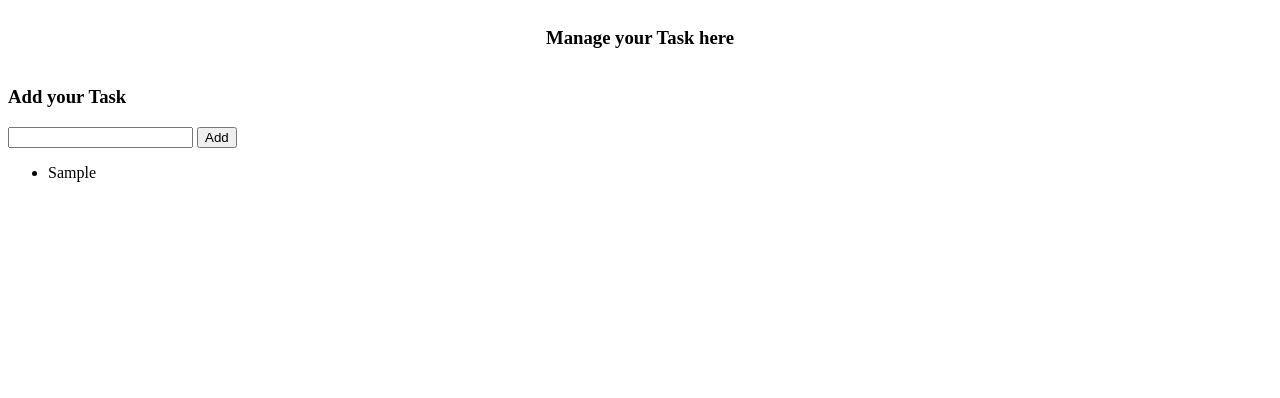
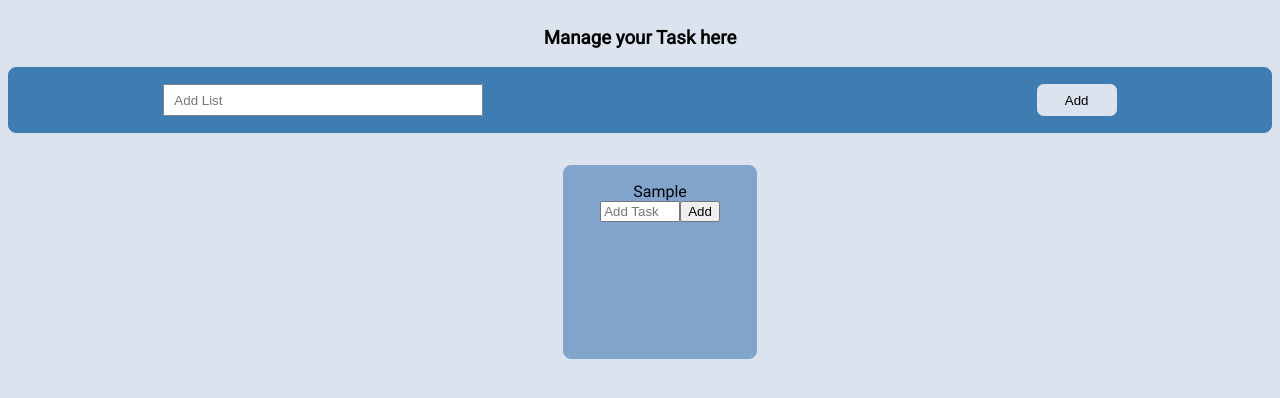
Before and after one commit to shreykr2802/task_manager, a plain HTML site: page index.html in a window 1280 px wide. Both pictures are taken after typing "Sample" into the empty fields and a click on the button "Add". Drawn offline with Linux system fonts and the light colour scheme.

Commit message:
list create and add task name changes

```diff
--- a/css/index.css
+++ b/css/index.css
@@ -1,6 +1,6 @@
-h1 {
-    font-size: 5rem;
-    color: red;
+body {
+    background-color: #DBE4EE;
+    font-family: 'Roboto', sans-serif;
 }
 
 .header {
@@ -9,3 +9,64 @@ h1 {
     align-items: center;
     justify-content: center;
 }
+
+.addTaskContainer {
+    border: 1px solid #3E7CB1;
+    padding: 1rem;
+    border-radius: 0.5rem;
+    background-color: #3E7CB1;
+    display: flex;
+    flex-flow: row;
+    justify-content: space-around;
+    align-items: center;
+}
+
+.addTaskContainer > input {
+    width: 20rem;
+    border: 1px solid #7D8491;
+    height: 2rem;
+    padding: 10px;
+}
+
+.addTaskContainer > button {
+    width: 5rem;
+    border: 1px solid #DBE4EE;
+    height: 2rem;
+    border-radius: 0.4rem;
+    color: black;
+    background-color: #DBE4EE;
+    cursor: pointer;
+}
+
+.toDoList {
+    height: 10rem;
+    width: 10rem;
+    border-radius: 0.5rem;
+    border: 1px solid #81A4CD;
+    list-style: none;
+    background-color: #81A4CD;
+    padding: 1rem;
+    margin: 1rem;
+    display: flex;
+    flex-flow: column;
+    flex-wrap: wrap;
+    align-items: center;
+    justify-content: flex-start;
+}
+
+.allTaskList {
+    display: flex;
+    flex-flow: row;
+    flex-wrap: wrap;
+    align-items: center;
+    justify-content: space-around;
+}
+
+.addTaskNameContainer {
+    display: flex;
+    flex-flow: row;
+    align-items: center;
+    justify-content: space-around;
+    padding: 0;
+    margin: 0;
+}
--- a/index.html
+++ b/index.html
@@ -10,14 +10,16 @@
         <h3>Manage your Task here</h3>
     </div>
     <div>
-        <h3>Add your Task</h3>
-        <input type="text" id="taskName" />
-        <button onclick="addTask()">Add</button>
+        <div class="addTaskContainer">
+            <input type="text" id="taskListName" placeholder="Add List" />
+            <p id="noText"></p>
+            <button onclick="addList()" id="addTaskButton">Add</button>
+        </div>
     </div>
-    <ul id="allTasks">
-
+    <ul id="allTasksList" class="allTaskList">
     </ul>
     <script src="./js/index.js" type="text/javascript"></script>
 </body>
+<link href="https://fonts.googleapis.com/css2?family=Roboto&display=swap" rel="stylesheet">
 
 </html>
--- a/js/index.js
+++ b/js/index.js
@@ -1,15 +1,52 @@
 console.log('loaded');
+
+function addList() {
+    console.log('adding list');
+    const error = document.getElementById('noText');
+    error.innerHTML = '';
+    let li = document.createElement("li");
+    let taskListName = document.getElementById("taskListName").value;
+    let textNode = document.createTextNode(taskListName);
+    let div = document.createElement('div');
+    div.className = "addTaskNameContainer";
+    let inputTaskName = document.createElement('input');
+    inputTaskName.placeholder = "Add Task";
+    inputTaskName.style = "width: 5rem";
+    inputTaskName.id = "taskName";
+    let addTaskButton = document.createElement('button');
+    addTaskButton.appendChild(document.createTextNode('Add'));
+    addTaskButton.addEventListener("click", addTask, false);
+    addTaskButton.id = "addTaskButton";
+    let ul = document.createElement('ul');
+    ul.id = "allTaskName";
+    div.appendChild(inputTaskName);
+    div.appendChild(addTaskButton);
+    li.appendChild(textNode);
+    li.appendChild(div);
+    li.appendChild(ul);
+    li.className = "toDoList";
+    if (taskListName === '') {
+        const errorText = document.createTextNode("Please provide a task name");
+        error.appendChild(errorText);
+    } else {
+        document.getElementById("allTasksList").appendChild(li);
+    }
+    document.getElementById("taskListName").value = "";
+}
 
 function addTask() {
     console.log('adding task');
-    var li = document.createElement("li");
-    var taskName = document.getElementById("taskName").value;
-    var textNode = document.createTextNode(taskName);
+    // const error = document.getElementById('noText');
+    // error.innerHTML = '';
+    let li = document.createElement("li");
+    let taskName = document.getElementById("taskName").value;
+    let textNode = document.createTextNode(taskName);
     li.appendChild(textNode);
     if (taskName === '') {
         alert("Please provide a task name");
+        // error.appendChild(errorText);
     } else {
-        document.getElementById("allTasks").appendChild(li);
+        document.getElementById("allTaskName").appendChild(li);
     }
     document.getElementById("taskName").value = "";
 }
```
